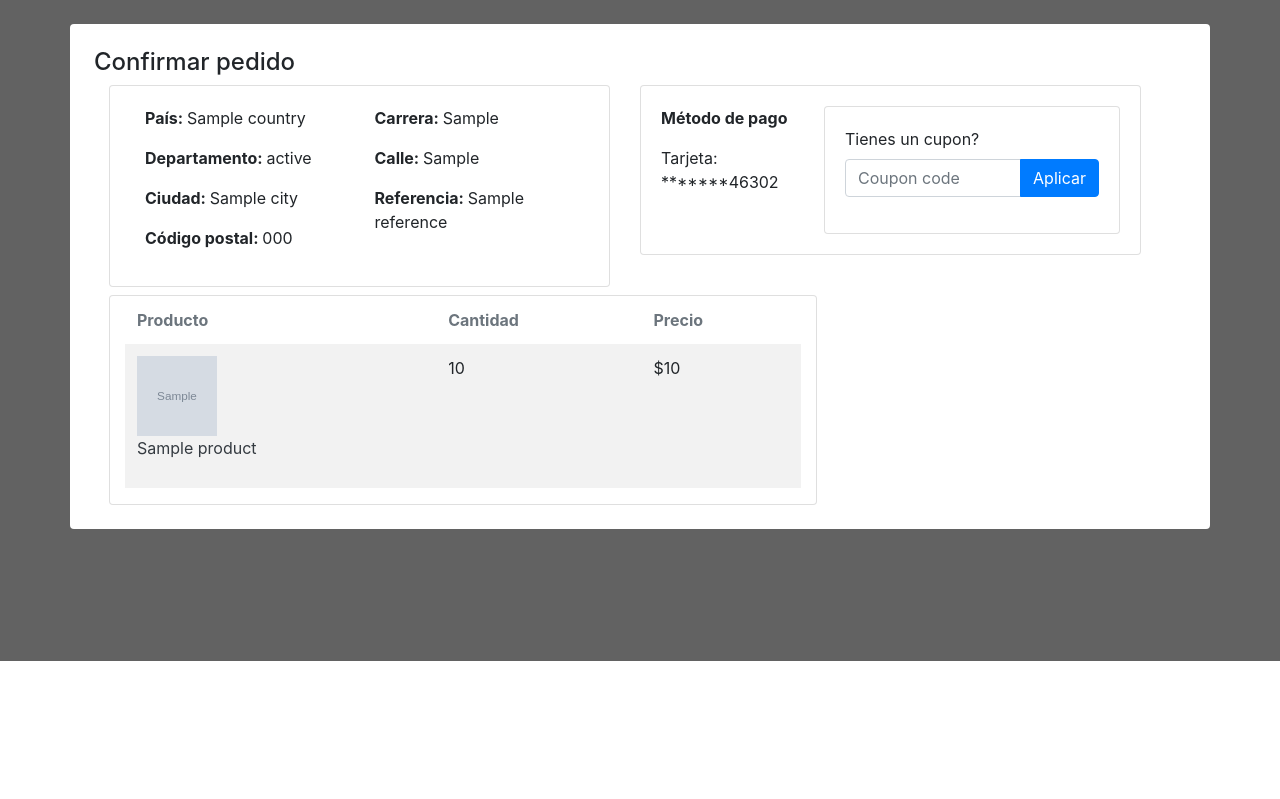
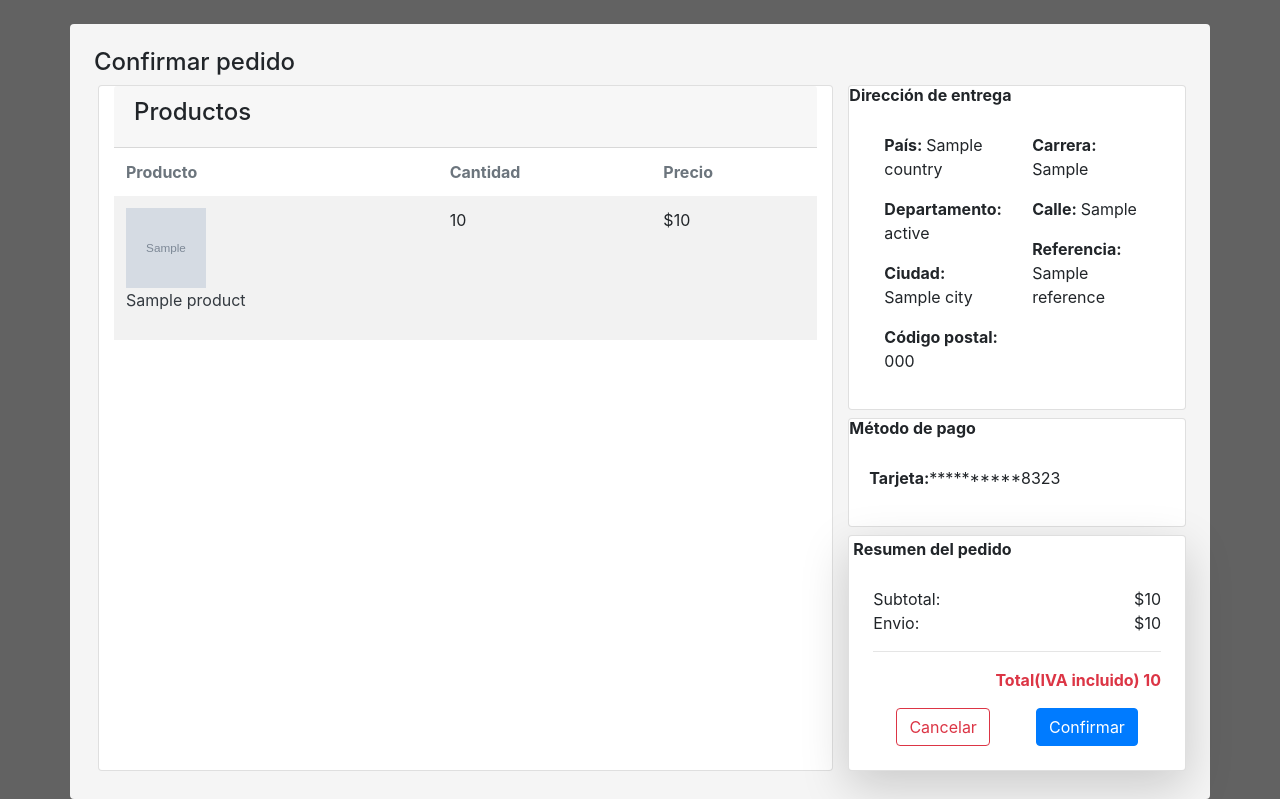
Before and after one commit to WanerValencia2019/OnlineStore, a Django app: template templates/orders/confirm.html in a window 1280 px wide. Shown: the part 139-938 px from the top of the page. Before the commit the page ends 800 px from the top, so only its background shows below. Run offline with Django 3.2, Linux system fonts and the light colour scheme; the template is opened without the code that fills it: most values are stand-ins (such as "Sample title", 1, 10 or a date in 2020); grey boxes marked "Sample" are stand-in pictures; some libraries are stand-ins or nearby versions.

Commit message:
confirm  order view

```diff
--- a/apps/orders/urls.py
+++ b/apps/orders/urls.py
@@ -1,7 +1,7 @@
 from django.urls import path
 from django.contrib.auth.decorators import login_required
 
-from .views import create, adress, select_adress, stablish_adress, confirm_order
+from .views import create, adress, select_adress, stablish_adress, confirm_order_view, cancel_order, complete_order
 
 app_name = 'orders'
 
@@ -10,5 +10,7 @@ urlpatterns = [
     path('shipping_adress/',login_required(adress,login_url='login'),name='adress'),
     path('shipping_adress/select',login_required(select_adress,login_url='login'),name='select_adress'),
     path('shipping_adress/stablish',login_required(stablish_adress,login_url='login'),name='stablish_adress'),
-    path('shipping_adress/confirm',login_required(confirm_order,login_url='login'),name='confirm'),
+    path('confirm',login_required(confirm_order_view,login_url='login'),name='confirm'),
+    path('cancel',login_required(cancel_order,login_url='login'),name='cancel'),
+    path('complete',login_required(complete_order,login_url='login'),name='complete'),
 ]
--- a/apps/shortcuts.py
+++ b/apps/shortcuts.py
@@ -31,3 +31,9 @@ def get_or_create_order(request,cart):
     request.session['order_id'] = order.order_id
 
     return order
+
+def destroy_cart(request):
+    request.session['cart_id'] = None
+
+def destroy_order(request):
+    request.session['order_id'] = None
--- a/templates/carts/addProduct.html
+++ b/templates/carts/addProduct.html
@@ -29,6 +29,7 @@
             </span>
         </div>
         <div class="row d-flex p-3 align-self-end">
+            <a href="{% url 'products:store' %}" class="btn ml-3  btn-info"> <span class="text">Seguir comprando</span> <i class="fa fa-shopping-cart"></i> </a>
             <a href="{% url 'carts:cart' %}" class="btn ml-3  btn-outline-success"> <span class="text">Ver carrito</span> <i class="fa fa-shopping-cart"></i> </a>
         </div>
     </div>
--- a/templates/orders/adress.html
+++ b/templates/orders/adress.html
@@ -38,7 +38,9 @@
         </div>
     </div>
 </article>
-
+<div class="mt-1 mb-2">
+    <a href="{% url 'orders:confirm' %}" class="btn btn-warning">Confirmar dirección</a>
+</div>
  {% endwith %}
  <a href="{% url 'orders:select_adress' %}" class="">Elegir una dirección distinta</a>
 
--- a/templates/orders/confirm.html
+++ b/templates/orders/confirm.html
@@ -5,59 +5,10 @@
     {% include "base/breadcrump.html" %}
 </div>
 
-<section class="container bg-white mt-4 rounded p-4">
+<section class="container  mt-4 rounded p-4" style="background-color: whitesmoke">
   <h4>Confirmar pedido</h4>
-  <div class="container-fluid row">
-    <div class="col-6">
-      <div class="card">
-        <div class="card-body">
-        <div class="d-flex flex-row justify-content-between">
-            <div class="col-6">
-                <p><span class="font-weight-bold">País: </span>{{shipping_adress.country}}</p>
-                <p><span class="font-weight-bold">Departamento: </span>{{shipping_adress.state}}</p>
-                <p><span class="font-weight-bold">Ciudad: </span>{{shipping_adress.city}}</p>
-                <p><span class="font-weight-bold">Código postal: </span>{{shipping_adress.postal_code}}</p>
-            </div>
-            <div class="col-6">
-                <p><span class="font-weight-bold">Carrera: </span>{{shipping_adress.line1}}</p>
-                <p><span class="font-weight-bold">Calle: </span>{{shipping_adress.line2}}</p>
-                <p><span class="font-weight-bold">Referencia: </span>{{shipping_adress.reference}}</p>
-            </div>
-        </div>
-    </div>
-      </div>
-    </div>
-    <div class="col-6">
-      <section class="card">
-        <div class="card-body row">
-          <article class="col-4">
-            <p class="font-weight-bold">Método de pago</p>
-            <span>Tarjeta: *******46302</span>
-          </article>
-          <article class="col-8">
-
-        <div class="card">
-            <div class="card-body">
-                <form>
-                    <div class="form-group">
-                        <label>Tienes un cupon?</label>
-                        <div class="input-group">
-                            <input type="text" class="form-control" name="" placeholder="Coupon code">
-                            <span class="input-group-append">
-        <button class="btn btn-primary">Aplicar</button>
-      </span>
-                        </div>
-                    </div>
-                </form>
-            </div>
-        </div>
-          </article>
-        </div>
-      </section>
-    </div>
-  </div>
-  <div class="container-fluid mt-2">
-    {% include "orders/snippets/products.html" with cart=cart %}
+  <div class="row ml-1 mb-1">
+        {% include 'orders/snippets/confirm_orden.html' with cart=order.cart order=order %}
   </div>
 </section>
 
--- /dev/null
+++ b/templates/orders/snippets/confirm_orden.html
@@ -0,0 +1,85 @@
+<div class="col-8 card">
+
+    <div class="card-header">
+        <h4>Productos</h4>
+    </div>
+    <table class="table table-striped table-borderless table-responsive-sm">
+        <thead class="text-muted">
+            <tr>
+                <th scope="col">Producto</th>
+                <th scope="col">Cantidad</th>
+                <th scope="col">Precio</th>
+            </tr>
+        </thead>
+        <tbody>
+            {% for cp in cart.cartproducts_set.all %}
+            <tr>
+                <td>
+                    <figure class="itemside align-items-center">
+                        <div class="aside"><img src="{{cp.product.image.url}}" class="img-sm"></div>
+                        <figcaption class="info">
+                            <a href="{{cp.product.get_absolute_url}}" class="title  text-dark">{{cp.product.title}}</a>
+                        </figcaption>
+                    </figure>
+                </td>
+                <td>{{cp.quantity}}</td>
+                <td>${{cp.price}}</td>
+            </tr>
+            {% endfor %}
+        </tbody>
+    </table>
+</div>
+<div class="col-4">
+
+    <div class="card mb-2">
+        <h6 class="font-weight-bold">Dirección de entrega</h6>
+        <div class="card-body">
+            <div class="d-flex flex-row justify-content-between">
+                <div class="col-6">
+                    <p><span class="font-weight-bold">País: </span>{{shipping_adress.country}}</p>
+                    <p><span class="font-weight-bold">Departamento: </span>{{shipping_adress.state}}</p>
+                    <p><span class="font-weight-bold">Ciudad: </span>{{shipping_adress.city}}</p>
+                    <p><span class="font-weight-bold">Código postal: </span>{{shipping_adress.postal_code}}</p>
+                </div>
+                <div class="col-6">
+                    <p><span class="font-weight-bold">Carrera: </span>{{shipping_adress.line1}}</p>
+                    <p><span class="font-weight-bold">Calle: </span>{{shipping_adress.line2}}</p>
+                    <p><span class="font-weight-bold">Referencia: </span>{{shipping_adress.reference}}</p>
+                </div>
+            </div>
+        </div>
+    </div>
+    <div class="card mb-2">
+        <h6 class="font-weight-bold">Método de pago</h6>
+        <div class="card-body">
+            <p><span class="font-weight-bold">Tarjeta:</span>**********8323</p>
+        </div>
+    </div>
+
+    <div class="card shadow-lg rounded p-1" >
+        <h6 class="font-weight-bold"> Resumen del pedido</h6>
+
+        <div class="card-body">
+            <div class="d-flex justify-content-between">
+                <span>Subtotal:</span> <span>${{cart.total}}</span>
+            </div>
+            <div class="d-flex justify-content-between">
+                <span>Envio:</span> <span>${{order.shipping_total}}</span>
+            </div>
+            <hr>
+            <div class="d-flex justify-content-end">
+                <span class="text-danger text-right font-weight-bold">Total(IVA incluido) {{order.total}}</span>
+            </div>
+            <div class="d-flex  justify-content-around mt-3">
+                <form method="post" action="{% url 'orders:cancel' %}" class="">
+                    {% csrf_token %}
+                <button type="submit" name="" id="" class="btn btn-outline-danger" href="#" role="button">Cancelar</button>
+                </form>
+                <form method="post" action="{% url 'orders:complete' %}" class="">
+                    {% csrf_token %}
+                    <button type="submit" class="btn btn-primary" href="{% url 'orders:adress' %}" role="button">Confirmar</a>
+                </form>
+            </div>
+        </div>
+    </div>
+</div>
--- a/templates/orders/snippets/reviewCart.html
+++ b/templates/orders/snippets/reviewCart.html
@@ -1,7 +1,7 @@
 <div class="col-8 card">
 
     <div class="card-header">
-        <h4>Revisa tu pedido</h4>
+        <h4>Productos</h4>
     </div>
     <table class="table table-striped table-borderless table-responsive-sm">
         <thead class="text-muted">
@@ -31,7 +31,6 @@
 </div>
 <div class="col-4">
     <div class="card">
-
         <h4> Resumen del pedido</h4>
 
         <div class="card-body">
@@ -46,7 +45,6 @@
                 <span class="text-danger text-right font-weight-bold">Total(IVA incluido) {{order.total}}</span>
             </div>
             <div class="d-flex  justify-content-around mt-3">
-                <a name="" id="" class="btn btn-outline-danger" href="#" role="button">Cancelar</a>
                 <a name="" id="" class="btn btn-primary" href="{% url 'orders:adress' %}" role="button">Confirmar</a>
             </div>
         </div>
```
Also changed, not shown: apps/orders/models.py (+12 -0 lines), apps/orders/views.py (+37 -2 lines), lomoRes.jpeg (added), products/lomoRes_yl5kqn3.jpeg (added), templates/orders/order.html (line endings or trailing spaces).
